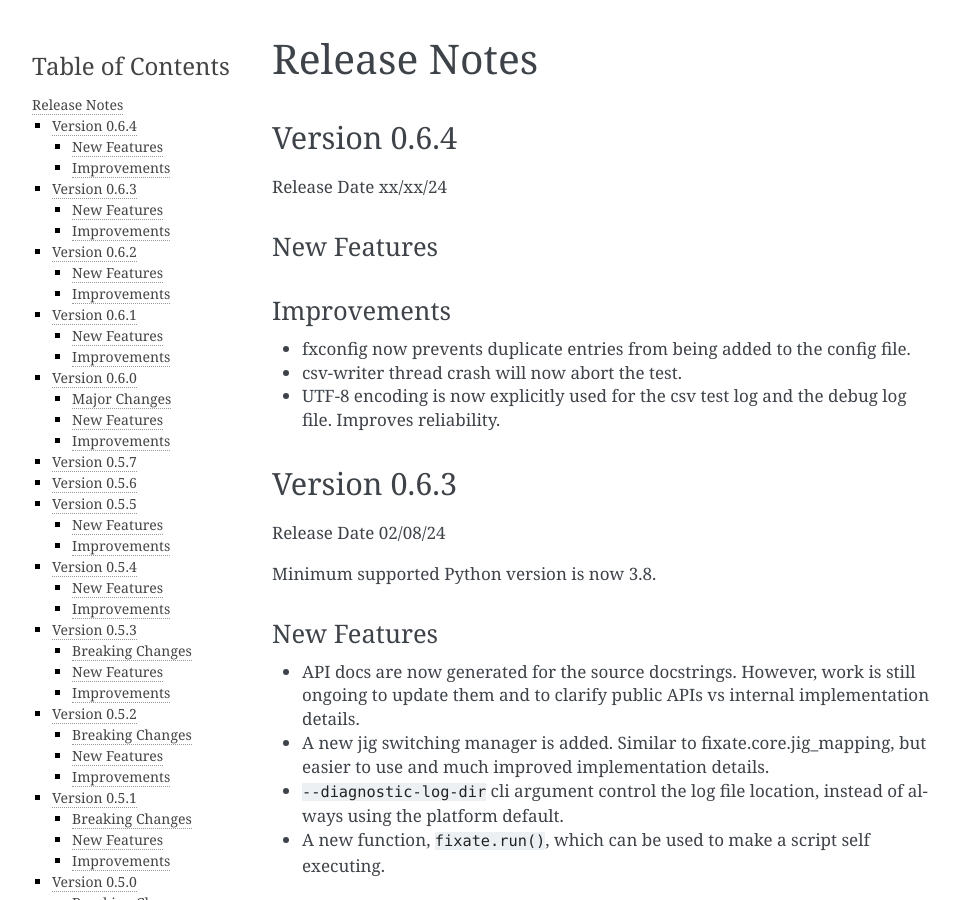
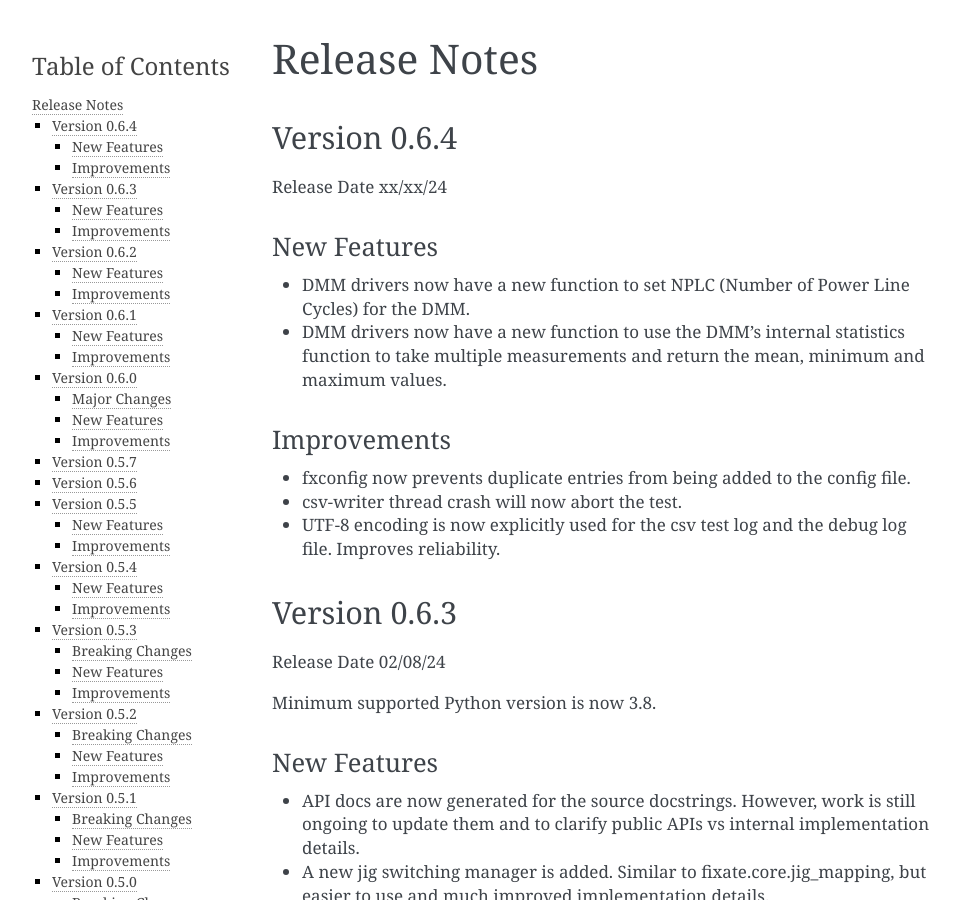
Before and after one commit to PyFixate/Fixate, a Sphinx documentation site: the page built from docs/release-notes.rst, in a window 1280 px wide and 900 px high. Shown: the whole window, without its empty margins (148-1107 px from the left). Built offline with Sphinx 7.4.7, drawn with Linux system fonts in a browser that asks for light colours.

Commit message:
update release notes

```diff
--- a/docs/release-notes.rst
+++ b/docs/release-notes.rst
@@ -9,6 +9,8 @@
 
 New Features
 ############
+- DMM drivers now have a new function to set NPLC (Number of Power Line Cycles) for the DMM.
+- DMM drivers now have a new function to use the DMM's internal statistics function to take multiple measurements and return the mean, minimum and maximum values.
 
 Improvements
 ############
```
